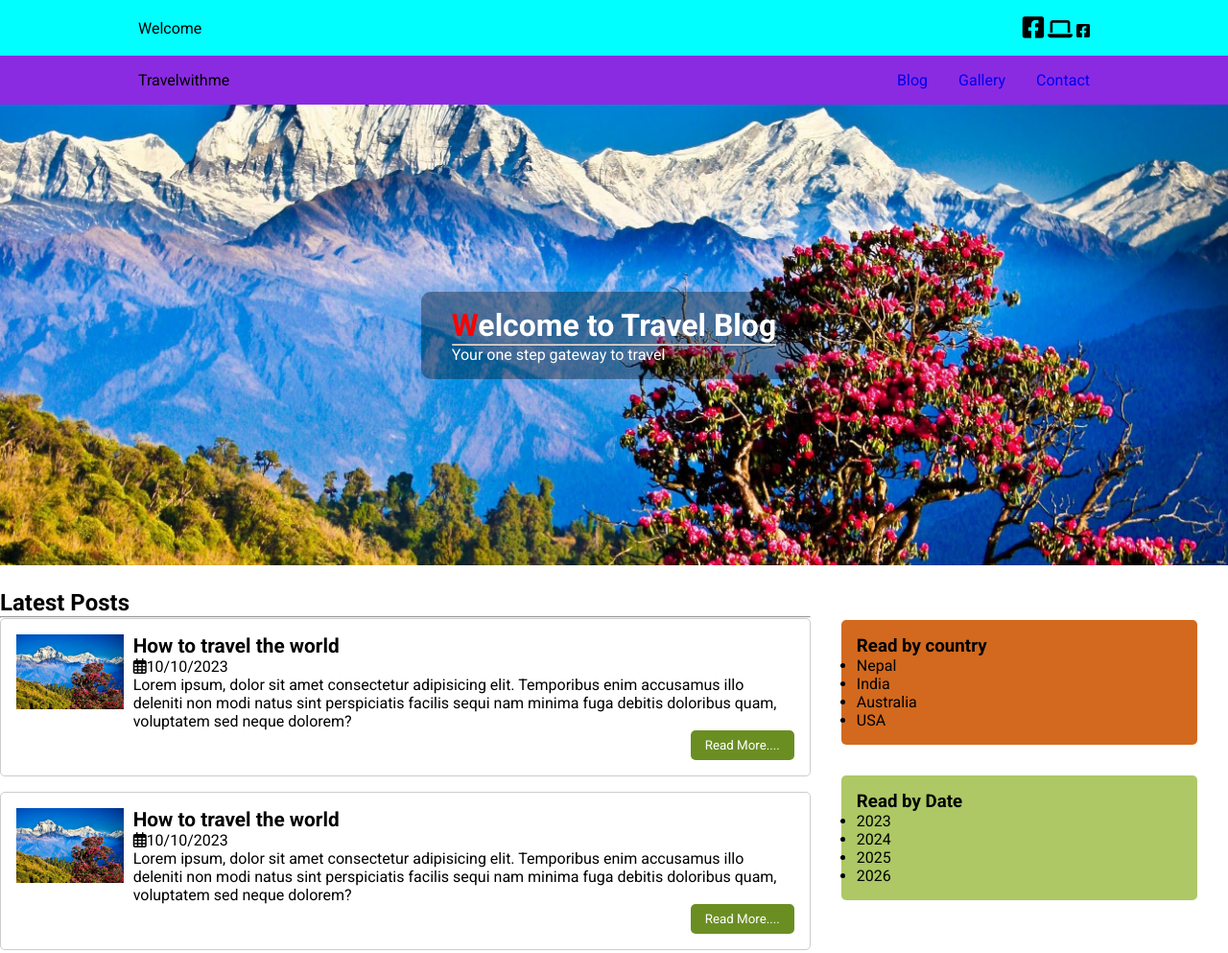
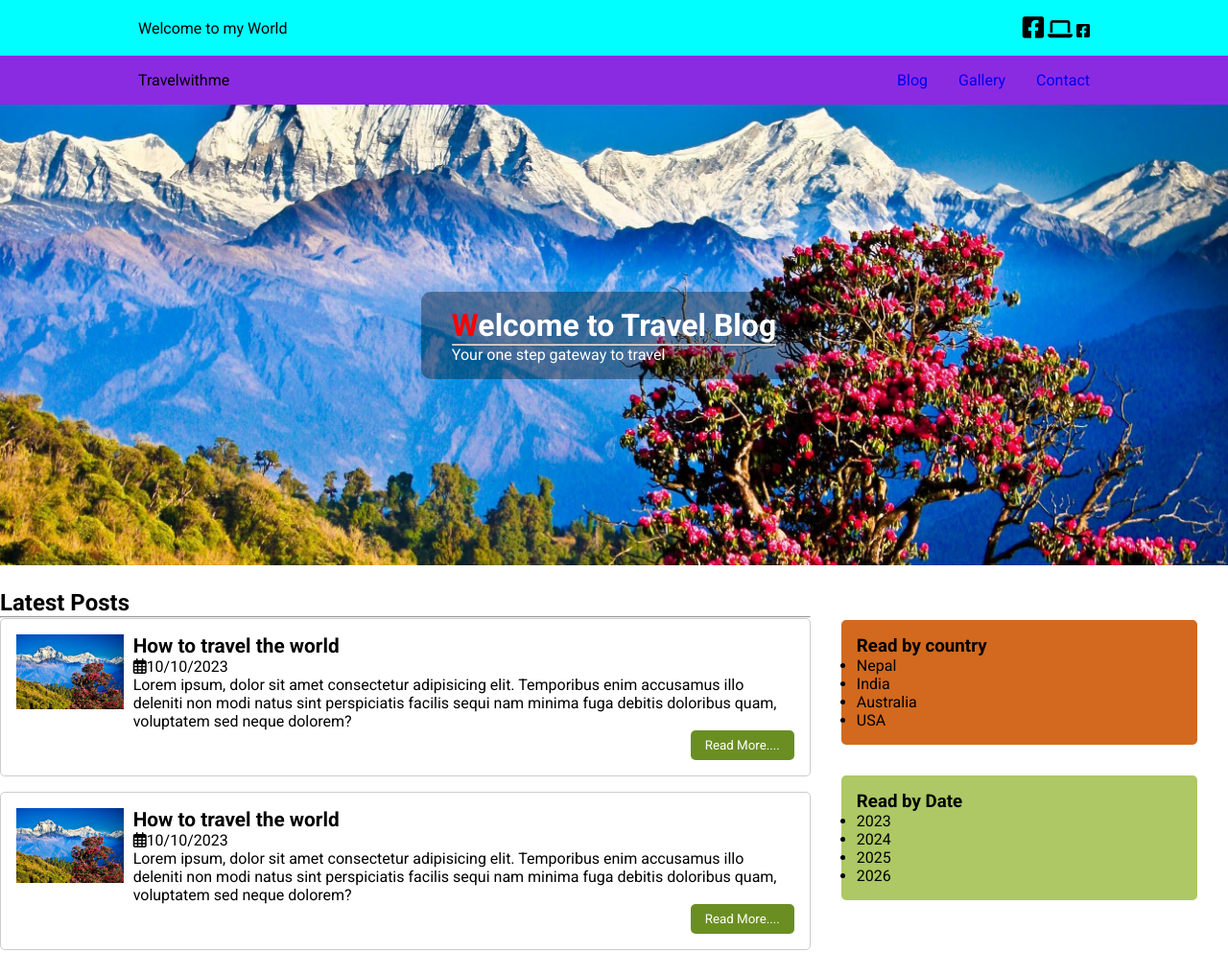
Before and after one commit to sudip-dented/Travelblog-html-css, a plain HTML site: page index.html in a window 1280 px wide. Shown: the top 993 px of the page at 96% size. Drawn offline with Linux system fonts and the light colour scheme.

Commit message:
small update

```diff
--- a/index.html
+++ b/index.html
@@ -17,7 +17,7 @@
         <!-- global messsage -->
         <div class="global-msg">
          <div class="container">
-            <div class="msg">Welcome</div>
+            <div class="msg">Welcome to my World</div>
             <div class="social">
                 <i class="fa-brands fa-square-facebook"></i>
                 <i class="fa-solid fa-laptop"></i>
```
